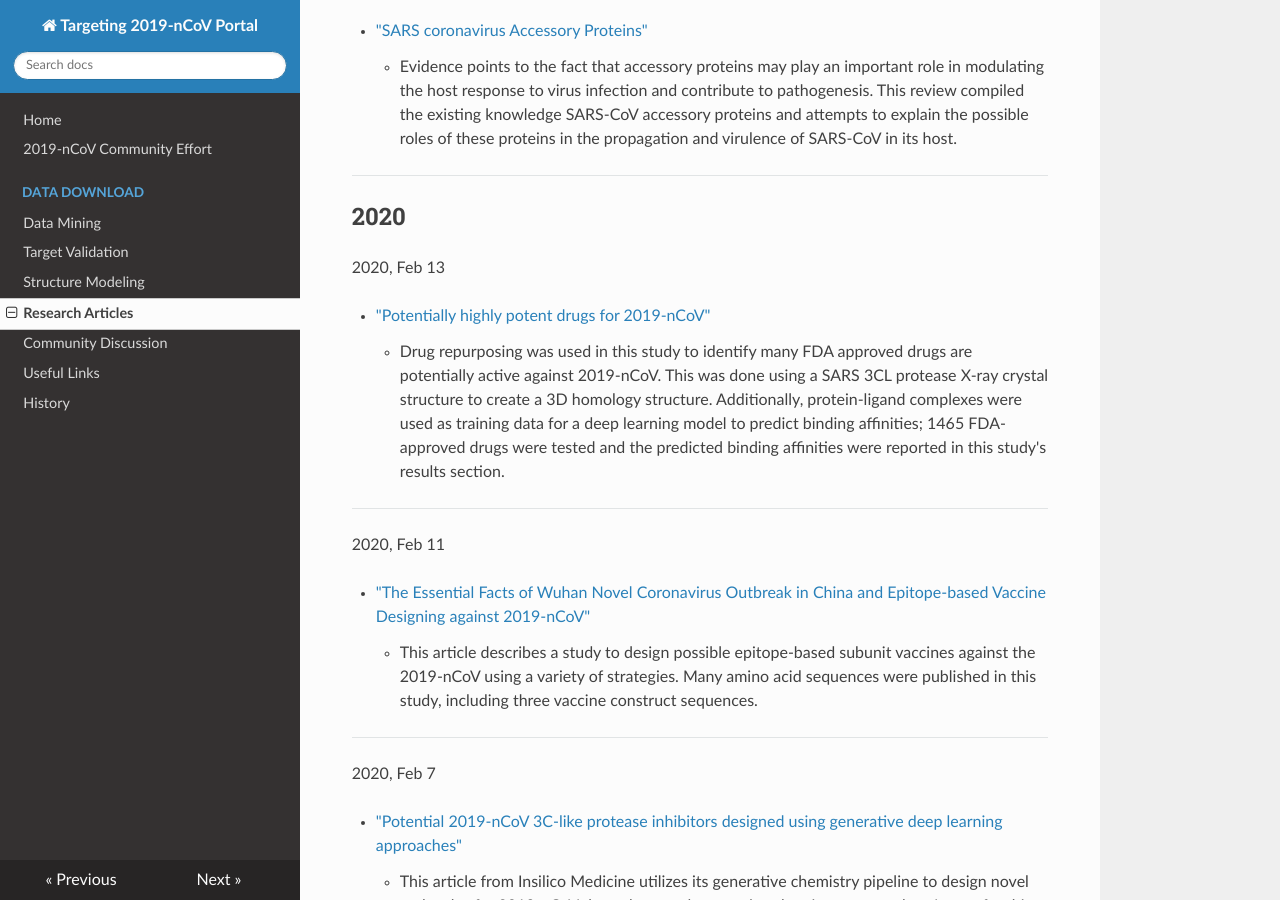
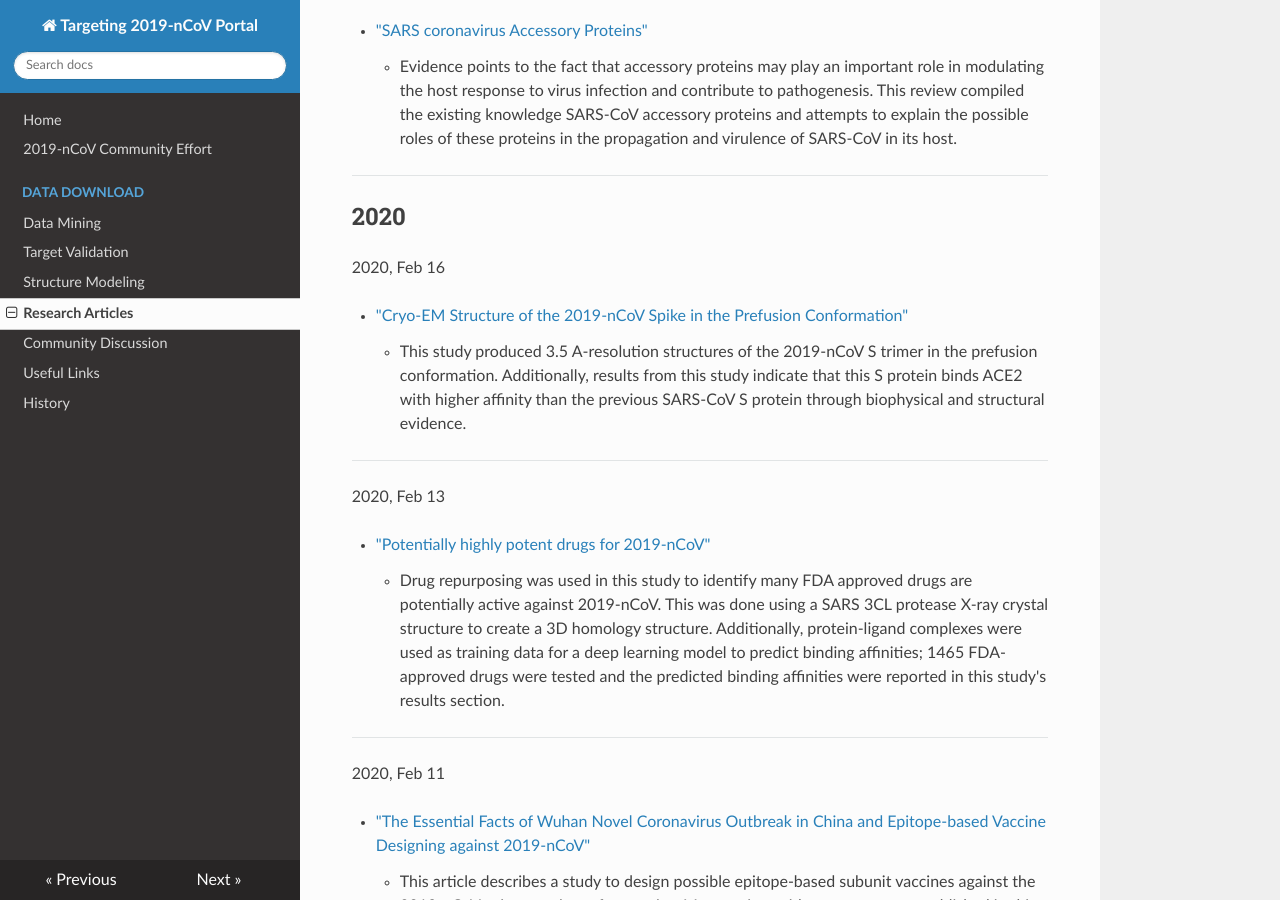
Before and after one commit to GHDDI-AILab/Targeting2019-nCoV, an MkDocs documentation site: the page built from docs/research_progress.md, in a window 1280 px wide and 900 px high, scrolled down 798 px. Built offline with MkDocs 1.6.1, drawn with Linux system fonts in a browser that asks for light colours; nearby versions of some CDN libraries.

Commit message:
Update research_progress.md

```diff
--- a/docs/research_progress.md
+++ b/docs/research_progress.md
@@ -27,6 +27,13 @@
 ---
 
 ## 2020
+
+2020, Feb 16
+
+ * ["Cryo-EM Structure of the 2019-nCoV Spike in the Prefusion Conformation"](http://ghddiai.oss-cn-zhangjiakou.aliyuncs.com/file/file_cems2nspc.pdf)
+    * This study produced 3.5 A-resolution structures of the 2019-nCoV S trimer in the prefusion conformation. Additionally, results from this study indicate that this S protein binds ACE2 with higher affinity than the previous SARS-CoV S protein through biophysical and structural evidence.
+
+---
 
 2020, Feb 13
 
```
